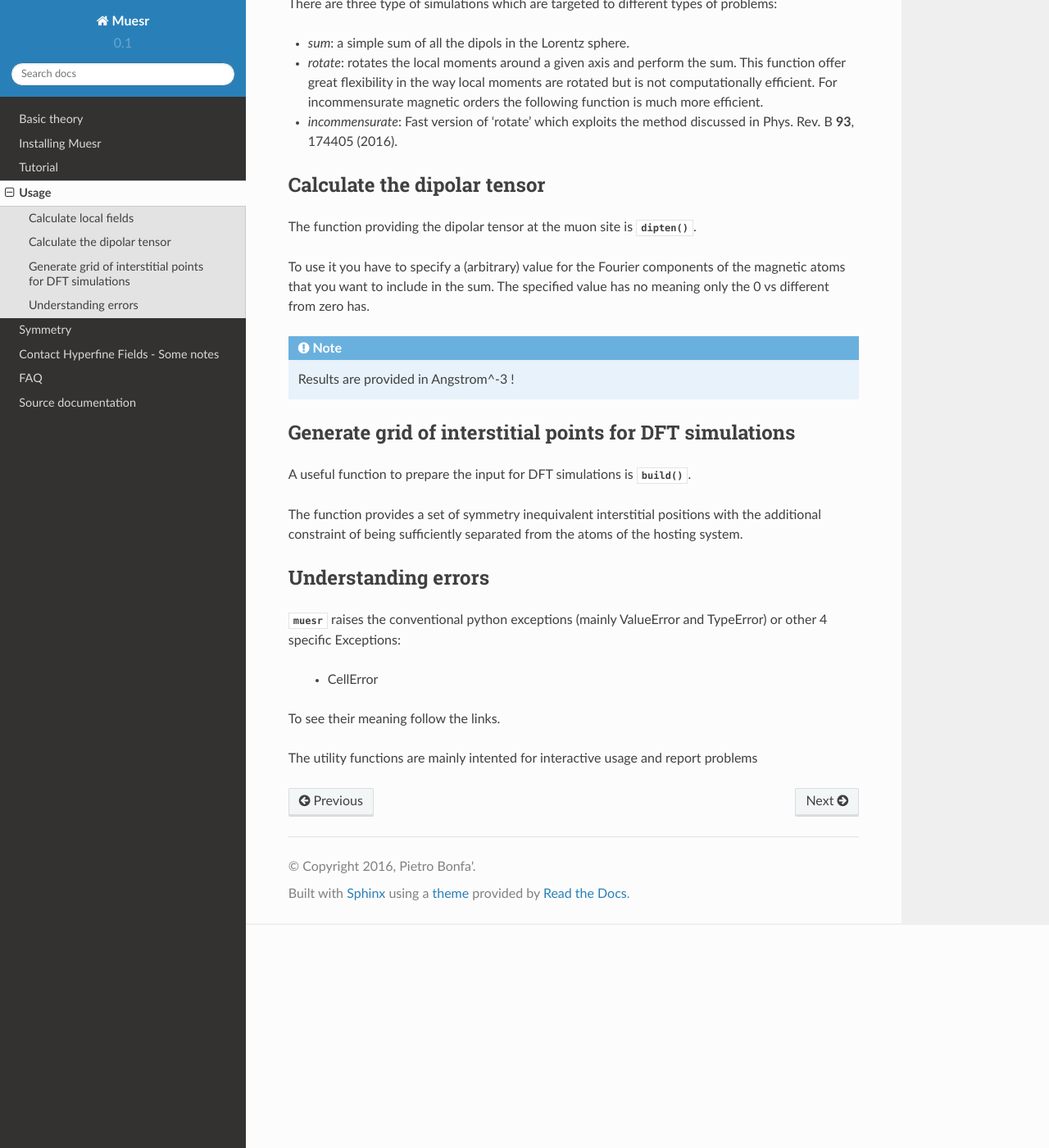
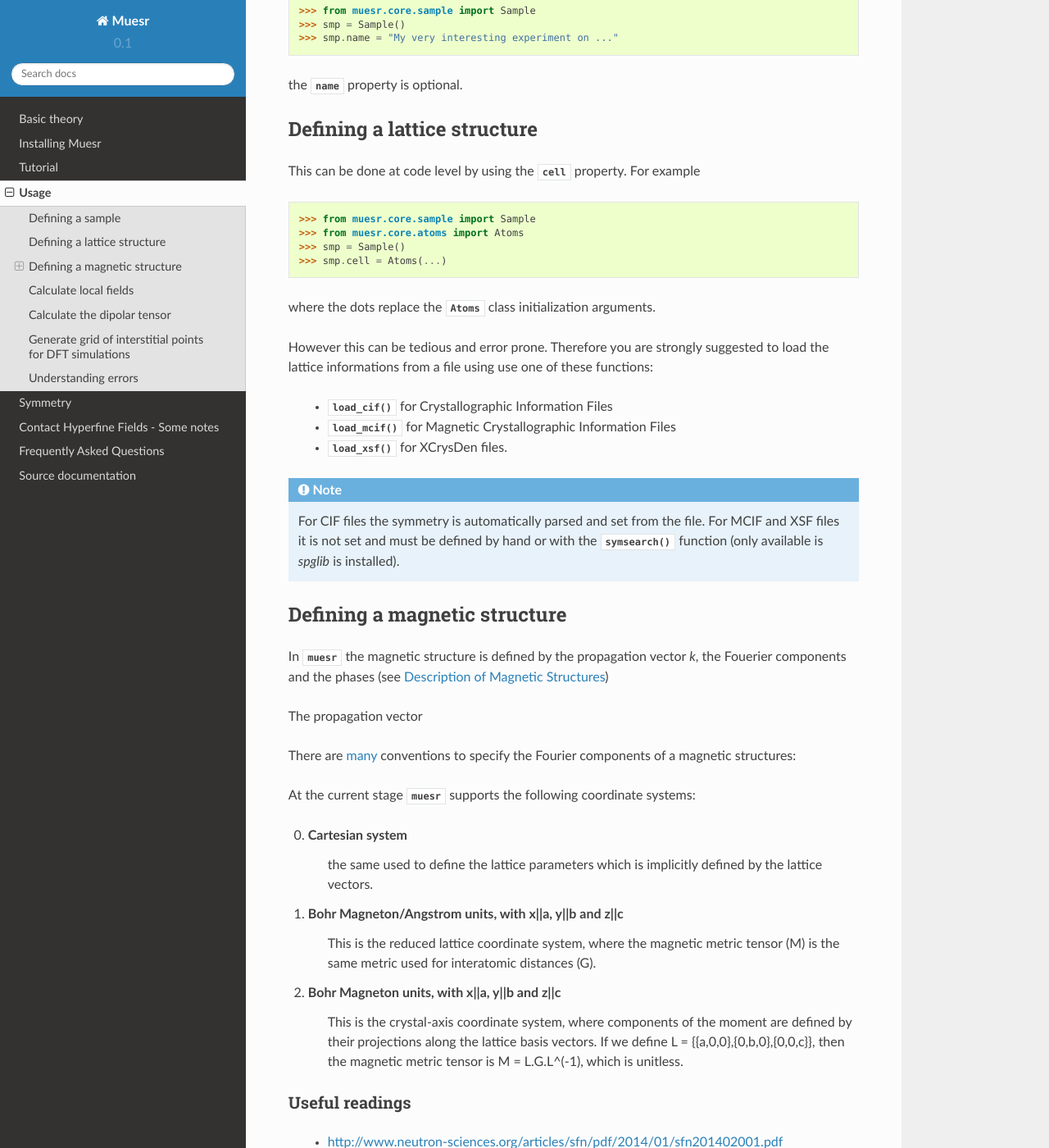
Before and after one commit to bonfus/muesr, a Sphinx documentation site: the page built from docs/Usage.rst, in a window 1280 px wide and 1400 px high, scrolled down 272 px. Shown: the whole window at 82% size. Built offline with Sphinx 7.4.7 and the Read the Docs theme 2.0.0, drawn with Linux system fonts in a browser that asks for light colours; some of the changed text lies outside the part shown.

Commit message:
doc doc doc

```diff
--- a/docs/FAQ.rst
+++ b/docs/FAQ.rst
@@ -1,14 +1,16 @@
-FAQ
-===
+Frequently Asked Questions
+==========================
 
 Symmetry is not correctly recognized by spglib!
+  Try lowering the numerical precision threshold by running,
+  for example, ::
 
-   Try lowering the numerical precision threshold by running,
-   for example, ``sym_search(precision=1e-3)``. If that does not work
-   I'm keen to think that there is an error in you input structure since
-   spglib is a well tested piece of code. If your input is correct file
-   a bug at spglib.sf.net .
+      >>> symsearch(yoursample, precision=1e-3)
+
+  If that does not work I'm keen to think that there is an error in
+  your input structure since spglib is a well tested piece of code.
+  If your input is correct file a bug at `spglib.sf.net <http://spglib.sf.net>`_.
+
 
 How do I convert the hyperfine filed to reasonable units?
-
-   See ContactTerm
+  See ContactTerm
--- a/docs/Install.rst
+++ b/docs/Install.rst
@@ -27,7 +27,7 @@ installed to use *all* features of Muesr:
 Package   Version   Required for                                    Package URL
 ========= ========= =============================================== =========================================
 YAML      >= 2.0.0  :mod:`muesr.io.sampleIO`                        http://pyyaml.org/
-Spglib    >= 1.6    :mod:`muesr.utilities.symsearch.sym_search`     http://atztogo.github.io/spglib/
+Spglib    >= 1.6    :mod:`muesr.utilities.symsearch`                http://atztogo.github.io/spglib/
 Sympy     >= 1.0    :mod:`muesr.core.magmodel.SMM`                  http://sympy.org
 appdirs   >= 1.1    :mod:`muesr.settings`
 XCrysDen  >= 1.0    :mod:`muesr.io.xsf.xsf.show_cell` ,             http://www.xcrysden.org
--- a/docs/Symmetry.rst
+++ b/docs/Symmetry.rst
@@ -8,6 +8,6 @@ The symmetry equivalent sites depend indeed only on the symmetry of the
 parent cell. If one consider the symmetry of the magnetic structure and
 searches for the equivalent muon sites, many of them will be missing.
 The symmetry of every cell can always be identified with the help of
-the `sym_search` command.
+the `symsearch` command.
 Note however that, when dealing with supercells, some of the symmetry
 equivalent muon positions must be specified by hand.
--- a/docs/Usage.rst
+++ b/docs/Usage.rst
@@ -1,5 +1,88 @@
 Usage
 =====
+
+Defining a sample
+-----------------
+
+This is very easy! You just do: ::
+
+
+    >>> from muesr.core.sample import Sample
+    >>> smp = Sample()
+    >>> smp.name = "My very interesting experiment on ..."
+
+the :py:attr:`~muesr.core.sample.Sample.name` property is optional.
+
+Defining a lattice structure
+----------------------------
+
+This can be done at code level by using the
+:py:attr:`~muesr.core.sample.Sample.cell` property.
+For example ::
+
+    >>> from muesr.core.sample import Sample
+    >>> from muesr.core.atoms import Atoms
+    >>> smp = Sample()
+    >>> smp.cell = Atoms(...)
+
+where the dots replace the :py:class:`~muesr.core.atoms.Atoms`
+class initialization arguments.
+
+However this can be tedious and error prone. Therefore you are strongly
+suggested to load the lattice informations from a file using use one of
+these functions:
+
+ - :py:func:`~muesr.io.cif.cif.load_cif` for Crystallographic Information Files
+ - :py:func:`~muesr.io.cif.cif.load_mcif` for Magnetic Crystallographic Information Files
+ - :py:func:`~muesr.io.xsf.xsf.load_xsf` for XCrysDen files.
+
+.. note ::
+   For CIF files the symmetry is automatically parsed and set from the file.
+   For MCIF and XSF files it is not set and must be defined by hand or
+   with the :py:func:`~muesr.utilities.symsearch.symsearch` function
+   (only available is `spglib` is installed).
+
+
+Defining a magnetic structure
+-----------------------------
+
+In :mod:`muesr` the magnetic structure is defined by the propagation
+vector `k`, the Fouerier components and the phases
+(see :ref:`intro_description_of_magnetic_structures`)
+
+The propagation vector
+
+There are `many <http://magcryst.org/resources/magnetic-coordinates/>`_
+conventions to specify the Fourier components of a magnetic structures:
+
+
+
+At the current stage :mod:`muesr` supports the following coordinate
+systems:
+
+0. Cartesian system
+    the same used to define the lattice parameters which is implicitly
+    defined by the lattice vectors.
+
+1. Bohr Magneton/Angstrom units, with x||a, y||b and z||c
+    This is the reduced lattice coordinate system, where the magnetic
+    metric tensor (M) is the same metric used for interatomic distances
+    (G).
+
+2. Bohr Magneton units, with x||a, y||b and z||c
+    This is the crystal-axis coordinate system, where components of the
+    moment are defined by their projections along the lattice basis
+    vectors.
+    If we define L = {{a,0,0},{0,b,0},{0,0,c}}, then the magnetic metric
+    tensor is M = L.G.L^(-1), which is unitless.
+
+
+
+
+Useful readings
++++++++++++++++
+ - http://www.neutron-sciences.org/articles/sfn/pdf/2014/01/sfn201402001.pdf
+
 
 Calculate local fields
 ------------------------
```
Also changed, not shown: docs/Intro.rst (+3 -21 lines), docs/Source.rst (+10 -0 lines), 2 other files.
